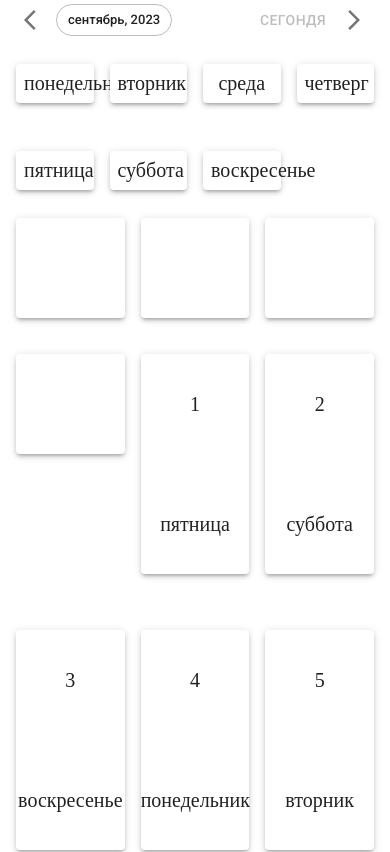
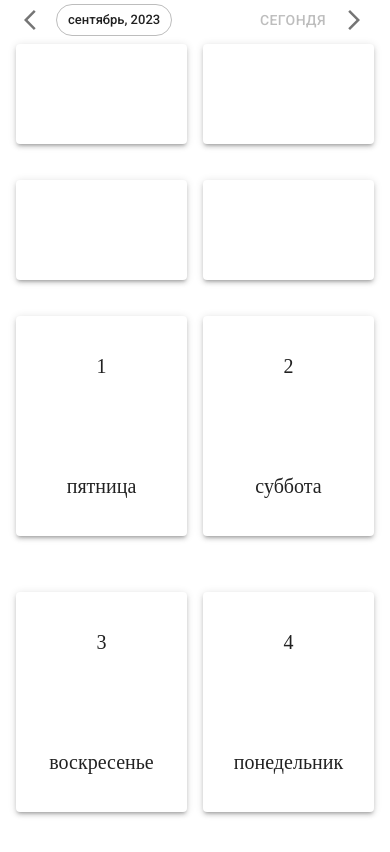
Before and after one commit to Firarmir-124/CustomCalendar, a React (Create React App) app: page / in a window 390 px wide. Shown: the top 852 px of the page. Built offline with nearby package versions, Linux system fonts and the light colour scheme.

Commit message:
Добавил адаптацию компонентам

```diff
--- /dev/null
+++ b/src/components/CalendarWeek/CalendarWeek.css
@@ -0,0 +1,5 @@
+@media (max-width: 1200px) {
+    .week_calendar {
+        display: none;
+    }
+}
--- a/src/components/CalendarWeek/CalendarWeek.tsx
+++ b/src/components/CalendarWeek/CalendarWeek.tsx
@@ -3,6 +3,7 @@ import { Grid, Paper } from '@mui/material';
 import dayjs from 'dayjs';
 import { CalendarType } from '../../types';
 import ru from 'dayjs/locale/ru';
+import '../CalendarWeek/CalendarWeek.css';
 
 interface Props {
   calendar: CalendarType;
@@ -12,7 +13,7 @@ const CalendarWeek: React.FC<Props> = ({ calendar }) => {
   return (
     <>
       {calendar.weeks.map((item) => (
-        <Grid key={item} xs={1} item>
+        <Grid className="week_calendar" key={item} xs={1} item>
           <Paper elevation={3} sx={{ textAlign: 'center', fontSize: '20px', p: 1, mt: 3, mb: 1 }}>
             {dayjs().day(item).locale(ru).format('dddd')}
           </Paper>
--- a/src/components/DaysCalendar/DaysCalendar.tsx
+++ b/src/components/DaysCalendar/DaysCalendar.tsx
@@ -23,7 +23,6 @@ const DaysCalendar: React.FC<Props> = ({ calendar }) => {
     };
   }, []);
 
-  console.log(windowWidth);
   return (
     <>
       {calendar.days.map((item) =>
@@ -46,7 +45,7 @@ const DaysCalendar: React.FC<Props> = ({ calendar }) => {
                   <p> {item2 !== null && dayjs().date(item2).locale(ru).format('dddd')}</p>
                 </Box>
               ) : (
-                <p>{item2}</p>
+                item2
               )}
             </Paper>
           </Grid>
--- a/src/features/App/App.tsx
+++ b/src/features/App/App.tsx
@@ -48,7 +48,7 @@ const App = () => {
         <Grid spacing={2} container columns={{ xs: 4, sm: 5, md: 5, lg: 7 }}>
           <CalendarWeek calendar={calendar} />
         </Grid>
-        <Grid spacing={2} container columns={{ xs: 3, sm: 4, md: 6, lg: 7 }}>
+        <Grid spacing={2} container columns={{ xs: 2, sm: 4, md: 6, lg: 7 }}>
           <DaysCalendar calendar={calendar} />
         </Grid>
       </Container>
```
